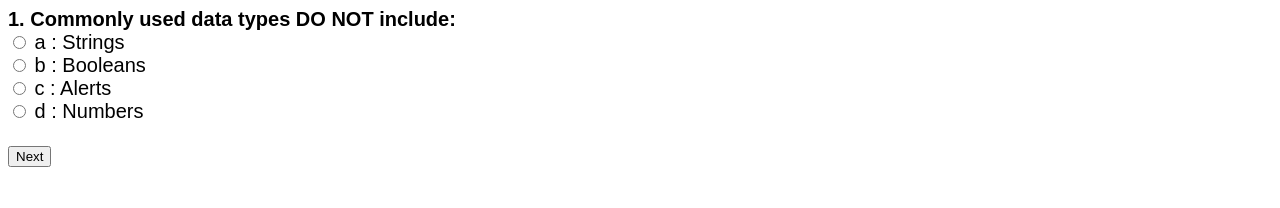
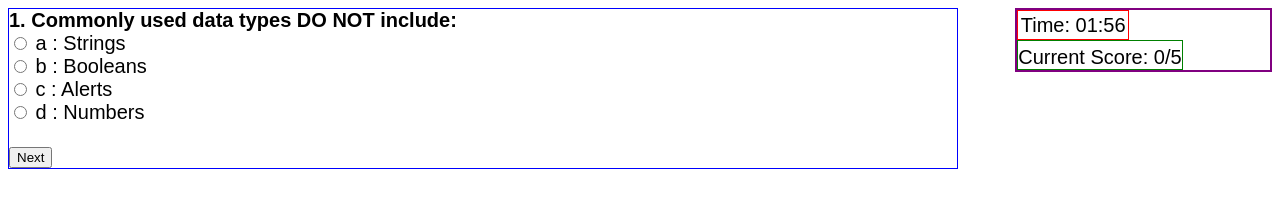
Before and after one commit to ashtonwalden34/code-quiz, a plain HTML site: page index.html in a window 1280 px wide. Drawn offline with nearby package versions, Linux system fonts and the light colour scheme.

Commit message:
Added timer and current score tracker

```diff
--- a/Assets/style.css
+++ b/Assets/style.css
@@ -26,3 +26,28 @@ body{
 #submit:hover{
     background-color: #38a;
 }
+
+#quizStats{
+  border: solid purple 2px;
+  height: fit-content;
+  width: 20%;
+  float: right;
+}
+
+#scoreDisplay{
+  border: solid green 1px;
+  width: fit-content;
+  padding-top: 2%;
+}
+
+#timer{
+  border: solid red 1px;
+  width: fit-content;
+  padding: 1%;
+}
+
+#quizWrapper{
+  border: solid blue 1px;
+  float: left;
+  width: 75%;
+}
--- a/index.html
+++ b/index.html
@@ -6,21 +6,29 @@
     <meta name="viewport" content="width=device-width, initial-scale=1.0">
     <link href="Assets/style.css" rel="stylesheet" type="text/css">
     <title>Code Quiz</title>
-    <script
-  src="https://code.jquery.com/jquery-3.4.1.min.js"
-  integrity="sha256-CSXorXvZcTkaix6Yvo6HppcZGetbYMGWSFlBw8HfCJo="
-  crossorigin="anonymous"></script>
+    <script src="https://code.jquery.com/jquery-3.4.1.min.js" integrity="sha256-CSXorXvZcTkaix6Yvo6HppcZGetbYMGWSFlBw8HfCJo=" crossorigin="anonymous"></script>
 </head>
 
 <body>
 
-
+<div class="container">
+  <div id="quizWrapper">
     <div id="quiz"></div>
     <button id="nextBtn">Next</button>
     <button id="submit">Submit Quiz</button>
-    <div id="results"></div>
+  </div>
 
-    <!-- <a href="results.html"> GO TO HIGHSCORE </a> -->
+  <div id="quizStats">
+    <div id="timer">Time:<span id="time"></span></div>
+    <div id="scoreDisplay"></div>
+  </div>
+
+
+  <div id="results"></div>
+</div>
+
+
+
 
     <script type="text/javascript" src="script.js"></script>
 
--- a/script.js
+++ b/script.js
@@ -96,6 +96,9 @@ var quizQuestions = [
      // );
       // turns output array into string and adds it to the page
       quizWrapper.innerHTML = output.join('');
+      // Displaying current score
+      document.getElementById("scoreDisplay").innerHTML = (`Current Score: ${numCorrect}/5`)
+
   };
 
 // Starts quiz from question 1
@@ -110,7 +113,6 @@ $('#nextBtn').on('click', function() {
     // builds next question
     buildQuiz()
   } else {
-    //$('#quiz').hide()
     $('#nextBtn').hide()
     $('#submit').show()
   }
@@ -123,29 +125,13 @@ function trackScore(index){
   // creates constant named 'answerWrappers'
   // holds value of everything in quizWrapper named 'answers'
   const answerWrappers = quizWrapper.querySelectorAll('.answers');
-    // holds number of user's correct answers
-    //let numCorrect = 0;
-    //quizQuestions.forEach( (currentQuestion, questionNumber) => {
-      // looks in list of possible answers for each question
-      // finds user selected answer ('checked')
-      // takes selected option and adds it to 'userSelection' from 'selector'
-    //const answerWrapper = answerWrappers[questionNumber];
   const selector = `input[name=question${index}]:checked`;
   const userSelection = $(selector).val();
-
-
-    //console.log(userSelection);
-    //console.log(currentQuestion.correctAnswer);
-    //console.log(currentQuestion);
-    //console.log(questionNumber);
     // if the selection is the correct answer, it will:
     // increment 'numCorrect' by 1
     if(userSelection === quizQuestions[index].correctAnswer){
       numCorrect++;
     }
-      // if the selection is incorrect or blank, it will:
-console.log(numCorrect);
-//});
 };
 
 
@@ -183,15 +169,10 @@ function storeScores(newEntry) {
 
 
 // Event listener added to submit button
-// When clicked it will call the 'showResults' function
-  //submitButton.addEventListener('click', showResults);
 document.getElementById("submit").onclick = function() {
-
 
     // Prompts user to enter name
     var name = prompt("Please enter your name");
-
-
 
     // Stores name and score
     var newEntry = {
@@ -201,11 +182,52 @@ function storeScores(newEntry) {
 
     storeScores(newEntry);
 
-    console.log('Stored name and score');
-    console.log(name);
-    console.log(numCorrect);
+    // Links to results page
+    location.href = "results.html";
+  };
 
+
+
+// Countdown timer
+function startTimer(duration, display) {
+  var timer = duration, minutes, seconds;
+  setInterval(function () {
+      minutes = parseInt(timer / 60, 10);
+      seconds = parseInt(timer % 60, 10);
+      // Adds tens place for seconds and minutes
+      minutes = minutes < 10 ? "0" + minutes : minutes;
+      seconds = seconds < 10 ? "0" + seconds : seconds;
+
+      // Populates 'time' span on html with minutes and seconds
+      display.textContent = ` ${minutes}:${seconds}`;
+
+      // If the timer runs out, it will alert the user and force them to submit the quiz
+      if (--timer == 0) {
+          alert('out of time')
+          function outOfTimeSubmit() {
+            // Prompts user to enter name
+            var name = prompt("Please enter your name");
+
+            // Stores name and score
+            var newEntry = {
+              name: name,
+              score: numCorrect
+            }
+
+            storeScores(newEntry);
 
             // Links to results page
             location.href = "results.html";
           }
+          outOfTimeSubmit();
+      }
+  }, 1000);
+}
+
+// Page alerts user and then begins timer after the user acknowledges the alert
+window.onload = function () {
+  alert("You have 2 minutes to complete this quiz.")
+  var twoMin = 60 * 2,
+      timeDisplay = document.querySelector('#time');
+  startTimer(twoMin, timeDisplay);
+};
```
Also changed, not shown: results.html (+14 -15 lines). Lines whose indentation alone changed are shown as unchanged.
